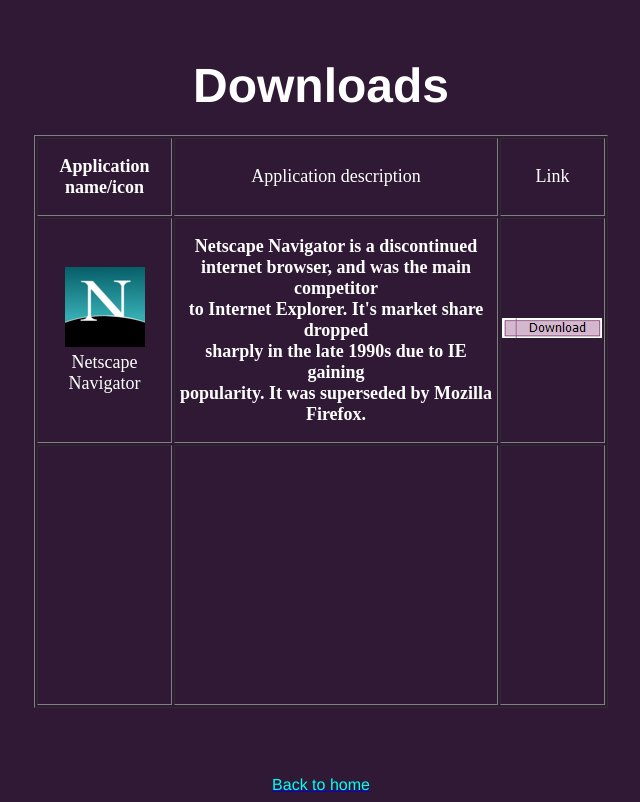
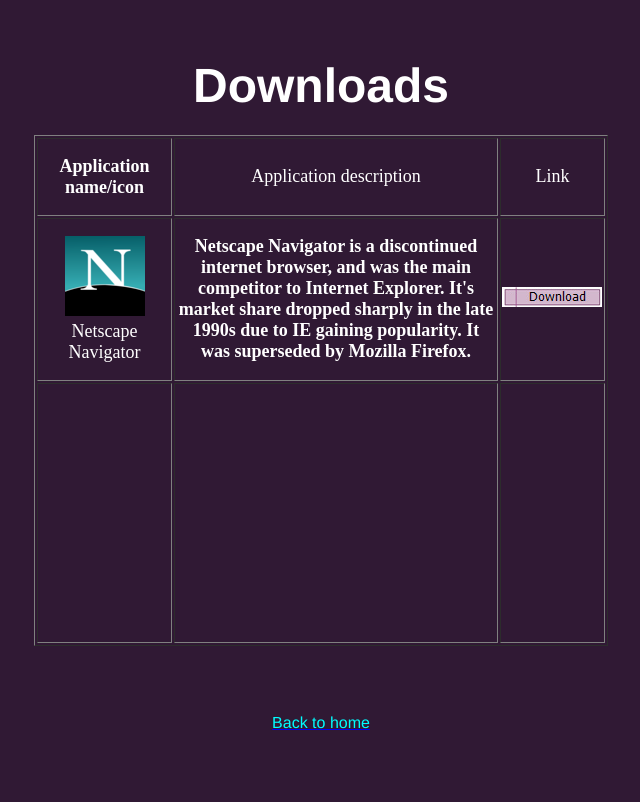
Before and after one commit to ThePlagueDucktor/Duck-and-Hidens-Website.github.io, a plain HTML site: page Downloads/Downloads.html in a window 1280 px wide. Shown: the whole page, without its empty margins (319-959 px from the left). Drawn offline with Linux system fonts and the light colour scheme; files whose address does not match are found by name.

Commit message:
make it look a bit nicer

```diff
--- a/Downloads/Downloads.html
+++ b/Downloads/Downloads.html
@@ -59,10 +59,10 @@ font-family:Helvetica;
 		<font face="System">Netscape Navigator</font></font></td>
 		<td height="118" width="320">
 		<p align="center"><b><font face="System" size="4" color="#FFFFFF">
-		Netscape Navigator is a discontinued<br>
-		internet browser, and was the main competitor<br>
-		to Internet Explorer. It's market share dropped<br>
-		sharply in the late 1990s due to IE gaining<br>
+		Netscape Navigator is a discontinued
+		internet browser, and was the main competitor
+		to Internet Explorer. It's market share dropped
+		sharply in the late 1990s due to IE gaining
 		popularity. It was superseded by Mozilla Firefox.</font></b></td>
 		<td height="120" width="101">
 		<a href="http://www.oldversion.com/windows/netscape/">
```
